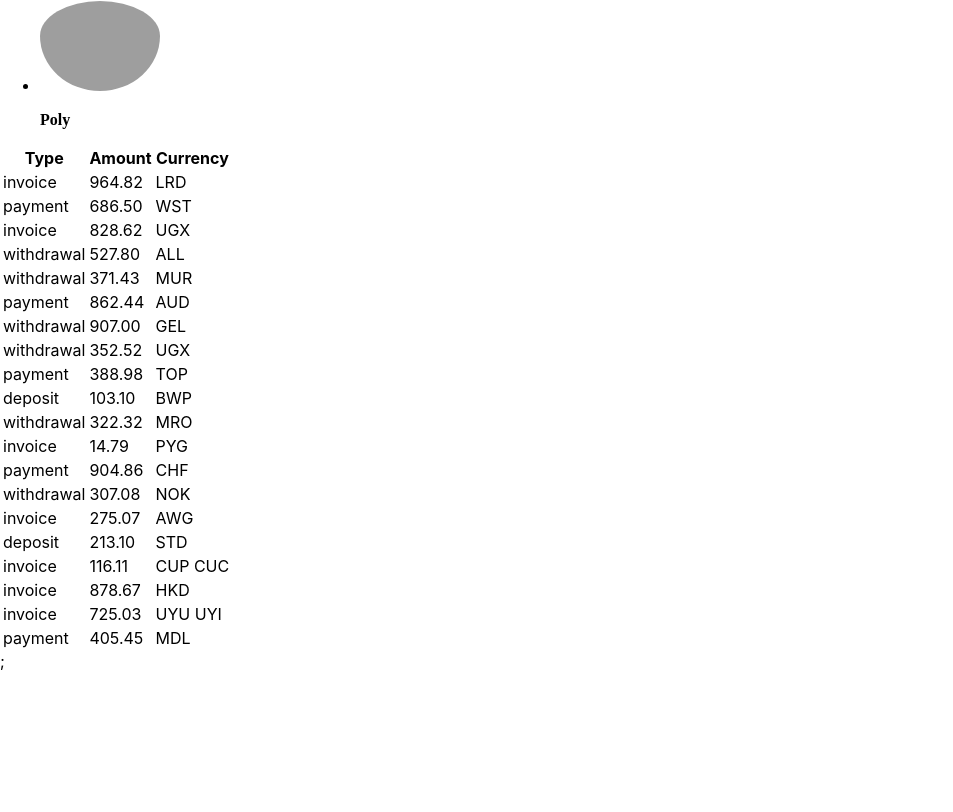
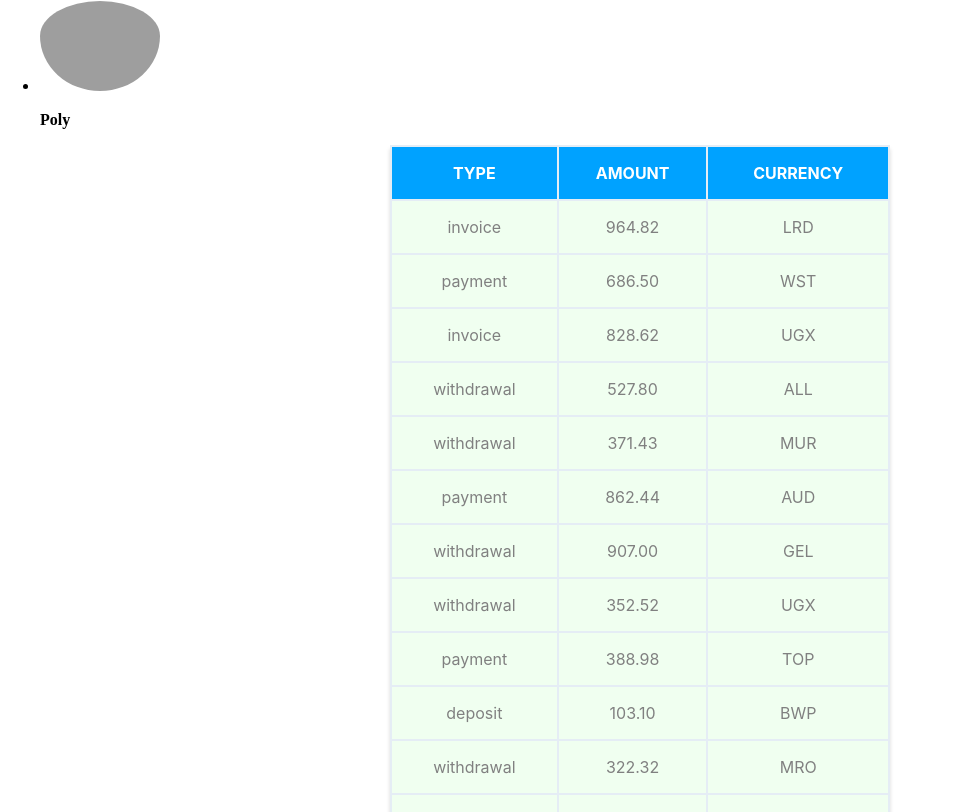
Before and after one commit to PatrycjaNowakowska/goit-react-hw-01-components, a React (Create React App) app in the folder my-app/: page / in a window 1280 px wide. Shown: the part 1308-2120 px from the top of the page, without its empty margins (0-953 px from the left). Before the commit the page ends 1979 px from the top, so only its background shows below. Built offline with nearby package versions, Linux system fonts and the light colour scheme; grey boxes are pictures that could not be loaded.

Commit message:
TransactionHistory styles

```diff
--- a/my-app/src/components/statistics/Statistics.css
+++ b/my-app/src/components/statistics/Statistics.css
@@ -11,6 +11,8 @@ padding-bottom: 55px;
     text-align: center;
     margin: auto;
     color: rgb(124, 124, 124);
+    box-shadow: 0px 4px 4px rgba(0, 0, 0, 0.15);
+
 }
 
 .stat-list {
--- a/my-app/src/components/transactionhistory/TransactionHistory.css
+++ b/my-app/src/components/transactionhistory/TransactionHistory.css
@@ -0,0 +1,21 @@
+.transaction-history {
+        background-color: rgba(217, 229, 241, 0.678);
+    width: 500px;
+    text-align: center;
+    margin: auto;
+    box-shadow: 0px 4px 4px rgba(0, 0, 0, 0.15);
+
+}
+
+.titleRow {
+    background-color: rgb(0, 162, 255);
+        text-transform: uppercase;
+color: white;
+height: 50px;
+}
+
+.tableRow {
+    height: 50px;
+color: grey;
+background-color: honeydew;
+}
--- a/my-app/src/components/transactionhistory/TransactionHistory.jsx
+++ b/my-app/src/components/transactionhistory/TransactionHistory.jsx
@@ -5,18 +5,18 @@ const TransactionHistory = ({ items }) => {
     <table className="transaction-history">
       <thead>
         <tr>
-          <th>Type</th>
-          <th>Amount</th>
-          <th>Currency</th>
+          <th className="titleRow">Type</th>
+          <th className="titleRow">Amount</th>
+          <th className="titleRow">Currency</th>
         </tr>
       </thead>
 
       <tbody>
         {items.map((item) => (
-          <tr key={item.id}>
-            <td>{item.type}</td>
-            <td>{item.amount}</td>
-            <td>{item.currency}</td>
+          <tr key={item.id} >
+            <td className="tableRow">{item.type}</td>
+            <td className="tableRow">{item.amount}</td>
+            <td className="tableRow">{item.currency}</td>
           </tr>
         ))}
       </tbody>
```
Lines whose indentation alone changed are shown as unchanged.
